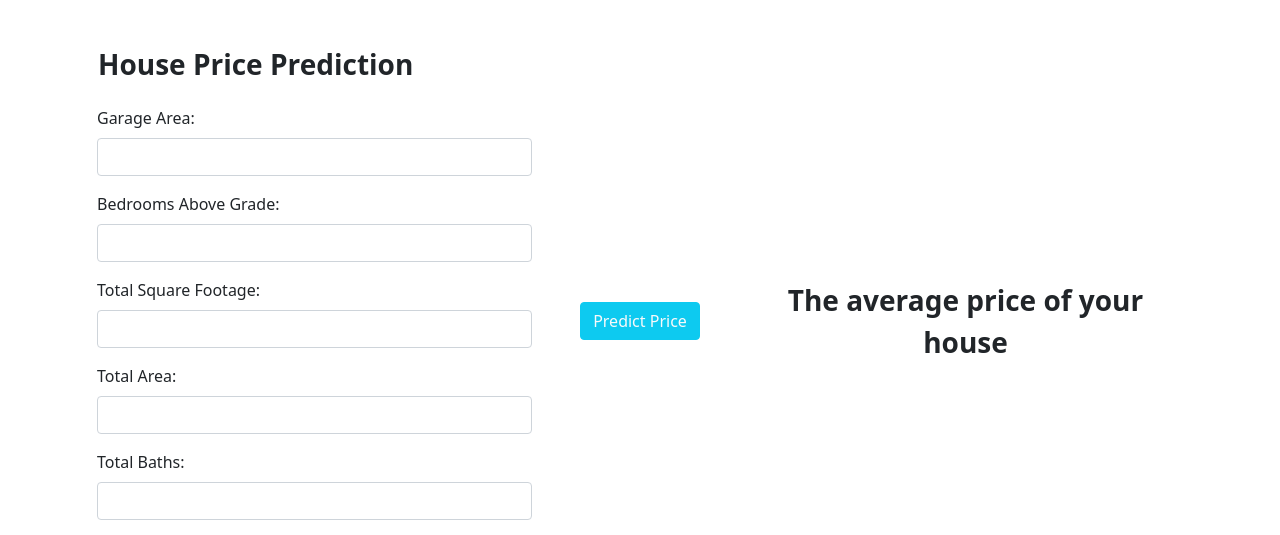
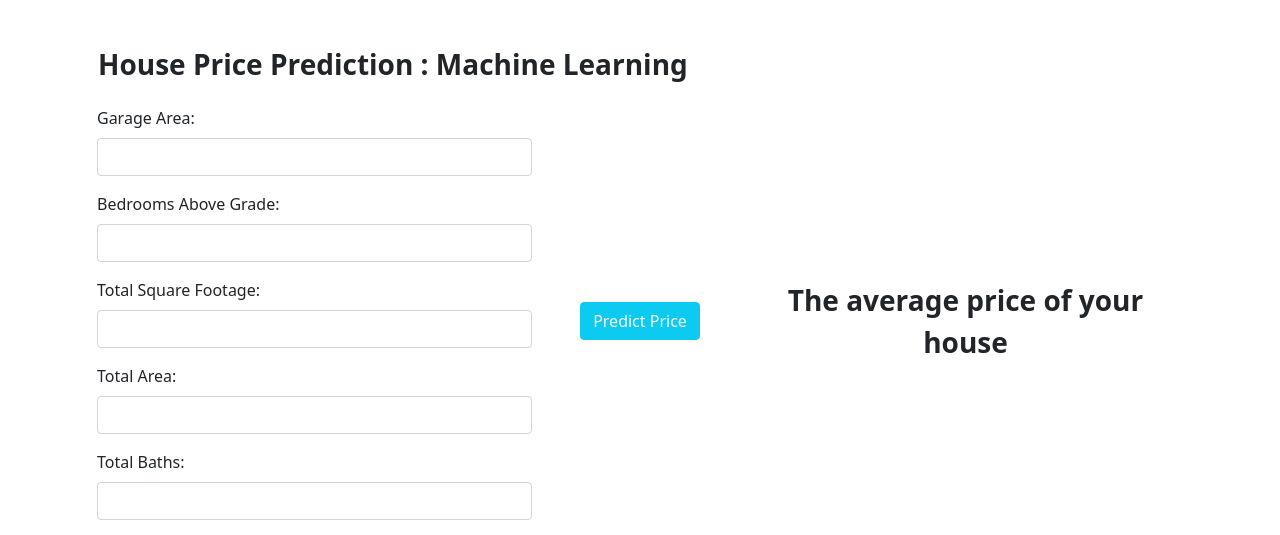
Before and after one commit to abdelhafid200/House-Price-Machine-Learning-, a Flask app: page /predict in a window 1280 px wide. Shown: the part 70-605 px from the top of the page. Run offline with Flask 3, Linux system fonts and the light colour scheme; parts of the project's set-up code (start-up, migrations or seed data) failed here and were passed over; some libraries are stand-ins or nearby versions.

Commit message:
first commit

```diff
--- a/templates/index.html
+++ b/templates/index.html
@@ -40,7 +40,7 @@
         </div>
     </nav>
 
-    <div class="mb-5 pb-5">
+    <div class="container mb-5 pb-5">
         <div class="col-md-2"></div>
         <div class="container col-md-8 d-flex justify-content-center flex-column">
             <div class="align-item-center mt-3">
--- a/templates/predict.html
+++ b/templates/predict.html
@@ -19,7 +19,7 @@
         <div class="col-md-4" style="padding-left: 8rem;">
             <!-- <img src="assets/house.jpg" alt="house"> -->
             <i class="bi bi-houses-fill bi-3x" style="font-size: x-large;"></i>
-            <a class="navbar-brand fw-bold" href="#" style="font-weight: 700;">House Price Prediction</a>
+            <a class="navbar-brand fw-bold" href="#" style="font-weight: 700;">House Price Prediction </a>
         </div>
         <button class="navbar-toggler" type="button" data-toggle="collapse" data-target="#navbarNav"
             aria-controls="navbarNav" aria-expanded="false" aria-label="Toggle navigation">
@@ -43,7 +43,7 @@
 
     <!-- Utilisation de la classe "container" pour le contenu -->
     <div class="container mb-5 pb-5">
-        <h3 class="mt-5 mb-4 ms-3" style="font-weight: 700;">House Price Prediction</h3>
+        <h3 class="mt-5 mb-4 ms-3" style="font-weight: 700;">House Price Prediction : Machine Learning</h3>
         <div class="">
             <form action="/predict" class="d-flex align-items-center" method="post">
                 <div class="col-md-5">
```
